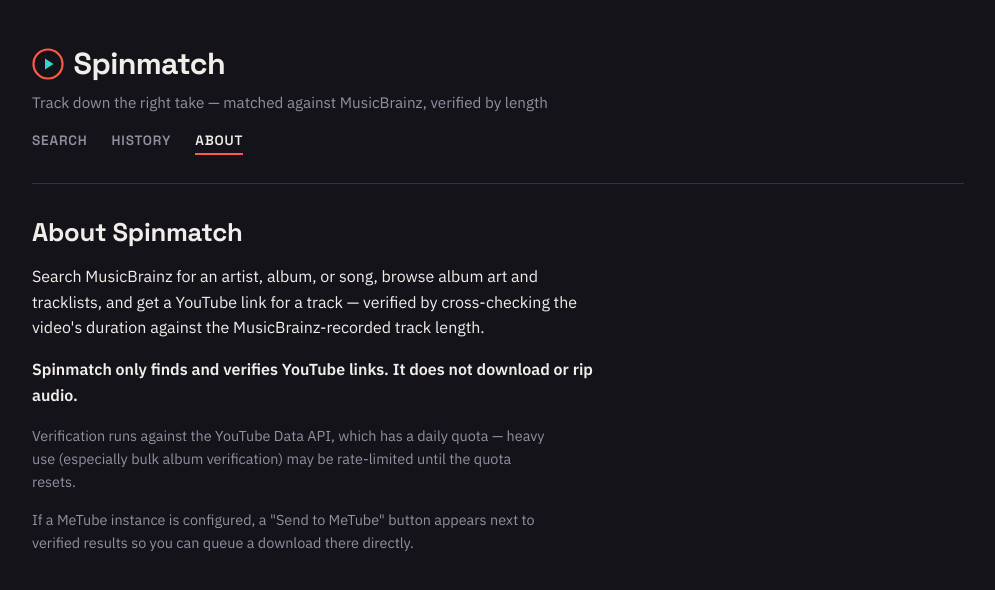
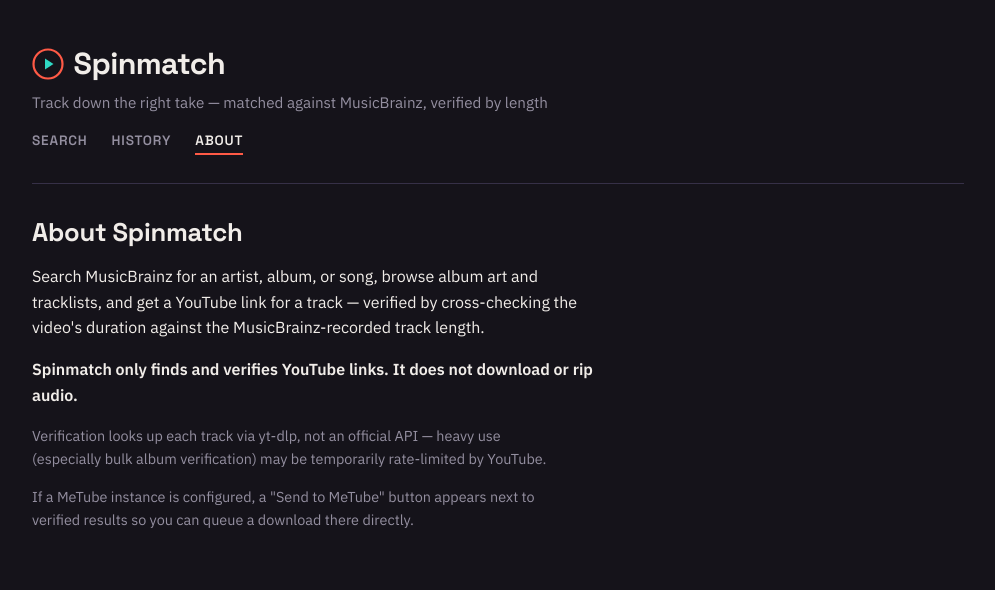
Before and after one commit to Yoshiofthewire/Spinmatch, a React (Vite) app in the folder client/: page /about in a window 1280 px wide. Shown: the top 590 px of the page, without its empty margins (142-1137 px from the left). Built offline with nearby package versions, Linux system fonts and the light colour scheme; no server answers.

Commit message:
Remove YouTube quota UI; adopt RATE_LIMITED styling and copy

```diff
--- a/client/src/components/BulkVerifyPanel.jsx
+++ b/client/src/components/BulkVerifyPanel.jsx
@@ -7,7 +7,7 @@
 
 const ESTIMATED_MS_PER_TRACK = 1500;
 
-export default function BulkVerifyPanel({ artist, album, releaseGroupMbid, trackCount, estimatedQuotaUnits }) {
+export default function BulkVerifyPanel({ artist, album, releaseGroupMbid, trackCount }) {
   const [state, setState] = useState('idle'); // idle | running | done | error
   const [progress, setProgress] = useState(0);
   const [data, setData] = useState(null);
@@ -54,8 +54,8 @@
       {state === 'idle' && (
         <div className="bulk-verify-prompt">
           <p className="muted">
-            Finding all {trackCount} tracks on YouTube will use approximately{' '}
-            <strong>{estimatedQuotaUnits}</strong> YouTube quota units (out of your 10,000/day limit).
+            Finding all {trackCount} tracks on YouTube checks them one at a time to avoid
+            rate limits, so this may take a while.
           </p>
           <button onClick={handleClick}>Find all on YouTube</button>
         </div>
@@ -74,7 +74,7 @@
       )}
 
       {error && (
-        <p className={error.code === 'QUOTA_EXCEEDED' ? 'banner banner-quota' : 'banner banner-error'}>
+        <p className={error.code === 'RATE_LIMITED' ? 'banner banner-rate-limited' : 'banner banner-error'}>
           {error.message}
         </p>
       )}
--- a/client/src/components/VerifyButton.jsx
+++ b/client/src/components/VerifyButton.jsx
@@ -44,7 +44,7 @@
 
   if (state === 'error') {
     return (
-      <span className={error.code === 'QUOTA_EXCEEDED' ? 'banner banner-quota' : 'banner banner-error'}>
+      <span className={error.code === 'RATE_LIMITED' ? 'banner banner-rate-limited' : 'banner banner-error'}>
         {error.message}
       </span>
     );
--- a/client/src/pages/AboutPage.jsx
+++ b/client/src/pages/AboutPage.jsx
@@ -11,8 +11,8 @@
         <strong>Spinmatch only finds and verifies YouTube links. It does not download or rip audio.</strong>
       </p>
       <p className="muted">
-        Verification runs against the YouTube Data API, which has a daily quota — heavy use
-        (especially bulk album verification) may be rate-limited until the quota resets.
+        Verification looks up each track via yt-dlp, not an official API — heavy use
+        (especially bulk album verification) may be temporarily rate-limited by YouTube.
       </p>
       <p className="muted">
         If a MeTube instance is configured, a "Send to MeTube" button appears next to verified
--- a/client/src/pages/AlbumPage.jsx
+++ b/client/src/pages/AlbumPage.jsx
@@ -39,7 +39,6 @@
         album={data.release.title}
         releaseGroupMbid={mbid}
         trackCount={data.tracks.length}
-        estimatedQuotaUnits={data.estimatedQuotaUnits}
       />
 
       <TrackList artist={data.release.artist} album={data.release.title} tracks={data.tracks} />
--- a/client/src/styles/index.css
+++ b/client/src/styles/index.css
@@ -435,7 +435,7 @@
   color: #ff8a78;
 }
 
-.banner-quota {
+.banner-rate-limited {
   background: rgba(240, 180, 41, 0.12);
   border-color: rgba(240, 180, 41, 0.3);
   color: var(--amber);
```
